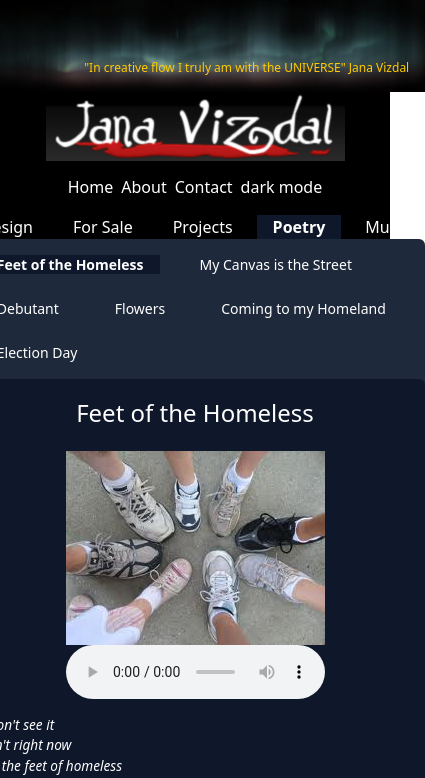
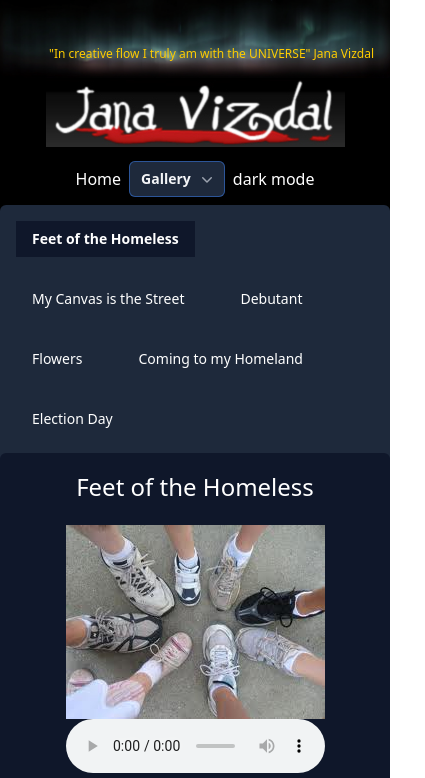
Before and after one commit to artesgo/jana-svelte, a SvelteKit app: page /poetry/feet in a window 390 px wide. Shown: the top 778 px of the page, 425 px wide, since content can reach past the window. Built offline with nearby package versions, Linux system fonts and the light colour scheme.

Commit message:
feat: navigation dropdown

```diff
--- a/src/routes/+layout.svelte
+++ b/src/routes/+layout.svelte
@@ -2,15 +2,21 @@
 	import '../app.css';
 	import { browser } from '$app/environment';
 	import { themeFacade } from '$lib';
-	import ActiveLink from './activeLink.svelte';
+	import Link from './link.svelte';
 	import { onMount } from 'svelte';
+	import { afterNavigate } from '$app/navigation';
 
 	let { children } = $props();
+	let showNavigation = $state(false);
 
 	onMount(() => {
 		if (browser) {
 			themeFacade().setTheme(window.localStorage.getItem('theme') || 'dark');
 		}
+	});
+
+	afterNavigate(() => {
+		showNavigation = false;
 	});
 </script>
 
@@ -26,17 +32,65 @@
 			</div>
 		</section>
 		<div class="mx-auto sm:w-full md:w-[700px] lg:w-[900px]">
-			<nav class="items-center pb-0 sm:px-2 md:flex md:justify-between md:pb-4">
+			<nav class="items-center sm:px-2 pb-2 md:flex md:justify-between md:pb-4">
 				<img class="mx-auto md:mx-0" src="/Logo.png" alt="logo" width="299px" height="83px" />
-				<ul class="flex justify-center gap-2">
+				<ul class="flex justify-center gap-2 items-center">
 					<li>
 						<a href="/">Home</a>
 					</li>
 					<li>
-						<a href="/about">About</a>
-					</li>
-					<li>
-						<a href="/contact">Contact</a>
+						<div class="relative inline-block text-left">
+							<button
+								type="button"
+								class="inline-flex w-full justify-center gap-x-1.5 rounded-md dark:bg-slate-800 bg-slate-300 px-3 py-2 text-sm font-semibold dark:text-gray-100 text-gray-900 shadow-sm ring-1 ring-inset"
+								id="menu-button"
+								aria-expanded="true"
+								aria-haspopup="true"
+								onclick={() => (showNavigation = !showNavigation)}
+							>
+								Gallery
+								<svg
+									class="-mr-1 h-5 w-5 text-gray-400"
+									viewBox="0 0 20 20"
+									fill="currentColor"
+									aria-hidden="true"
+									data-slot="icon"
+								>
+									<path
+										fill-rule="evenodd"
+										d="M5.22 8.22a.75.75 0 0 1 1.06 0L10 11.94l3.72-3.72a.75.75 0 1 1 1.06 1.06l-4.25 4.25a.75.75 0 0 1-1.06 0L5.22 9.28a.75.75 0 0 1 0-1.06Z"
+										clip-rule="evenodd"
+									/>
+								</svg>
+							</button>
+
+							{#if showNavigation}
+							<div class="relative">
+								<button
+									class="fixed min-h-full w-screen bg-black/50 top-0 left-0 z-0"
+									onclick={() => (showNavigation = false)}
+								>
+									<div class="sr-only">Close</div>
+								</button>
+								<div
+									class="absolute right-0 z-10 mt-2 w-56 origin-top-right rounded-md dark:bg-slate-900 bg-slate-200 shadow-lg ring-2 focus:outline-none"
+									role="menu"
+									aria-orientation="vertical"
+									aria-labelledby="menu-button"
+								>
+									<div class="py-1 z-10" role="none">
+										<Link href="/design" label="Design" />
+										<Link href="/sale" label="For Sale" />
+										<Link href="/projects" label="Projects" />
+										<Link href="/poetry" label="Poetry" />
+										<Link href="/music" label="Music" />
+										<Link href="/about" label="About" />
+										<Link href="/contact" label="Contact" />
+									</div>
+								</div>
+							</div>
+							{/if}
+						</div>
 					</li>
 					<li>
 						<button onclick={themeFacade().toggle}>{themeFacade().theme} mode</button>
@@ -44,14 +98,6 @@
 				</ul>
 			</nav>
 			<main class="flex flex-col sm:flex-row md:items-start">
-				<section class="flex flex-row gap-2 pt-4 sm:flex-col md:pt-12">
-					<!-- side nav -->
-					<ActiveLink href="/design" label="Design" />
-					<ActiveLink href="/sale" label="For Sale" />
-					<ActiveLink href="/projects" label="Projects" />
-					<ActiveLink href="/poetry" label="Poetry" />
-					<ActiveLink href="/music" label="Music" />
-				</section>
 				<section class="flex-grow">
 					{@render children()}
 				</section>
--- a/src/routes/+page.svelte
+++ b/src/routes/+page.svelte
@@ -4,5 +4,12 @@
 
 <Content>
   <h1>Jana's Gallery</h1>
-  Some sections under construction...
+  <img src="./home.jpg" alt="home" class="sm:w-1/2"/>
 </Content>
+
+<style>
+  img {
+    width: 1086px;
+    height: 386px;
+  }
+</style>
--- a/src/routes/activeLink.svelte
+++ b/src/routes/link.svelte
@@ -6,8 +6,8 @@
 </script>
 
 <a
-  class="px-4"
   {href}
+  class="block px-4 py-2 text-sm"
   class:active={$page.url.pathname.includes(href)}
   class:bg-slate-200={$page.url.pathname.includes(href) && themeFacade().theme === 'light'}
   class:bg-slate-900={$page.url.pathname.includes(href) && themeFacade().theme === 'dark'}
--- a/src/routes/poetry/+layout.svelte
+++ b/src/routes/poetry/+layout.svelte
@@ -1,6 +1,6 @@
 <script lang="ts">
 	import Content from '$lib/content.svelte';
-	import ActiveLink from '../activeLink.svelte';
+	import Link from '../link.svelte';
 
 	let { children } = $props();
 </script>
@@ -8,12 +8,12 @@
 <section class="dark:bg-slate-800 bg-slate-100 rounded-md">
 	<nav>
 		<ul class="flex flex-wrap gap-6 text-sm p-4">
-			<li><ActiveLink href="/poetry/feet" label="Feet of the Homeless" /></li>
-			<li><ActiveLink href="/poetry/spill" label="My Canvas is the Street" /></li>
-			<li><ActiveLink href="/poetry/debutant" label="Debutant" /></li>
-			<li><ActiveLink href="/poetry/flowers" label="Flowers" /></li>
-			<li><ActiveLink href="/poetry/homeland" label="Coming to my Homeland" /></li>
-			<li><ActiveLink href="/poetry/election-day" label="Election Day" /></li>
+			<li><Link href="/poetry/feet" label="Feet of the Homeless" /></li>
+			<li><Link href="/poetry/spill" label="My Canvas is the Street" /></li>
+			<li><Link href="/poetry/debutant" label="Debutant" /></li>
+			<li><Link href="/poetry/flowers" label="Flowers" /></li>
+			<li><Link href="/poetry/homeland" label="Coming to my Homeland" /></li>
+			<li><Link href="/poetry/election-day" label="Election Day" /></li>
 		</ul>
 	</nav>
 
```
Also changed, not shown: static/home.jpg (added).
